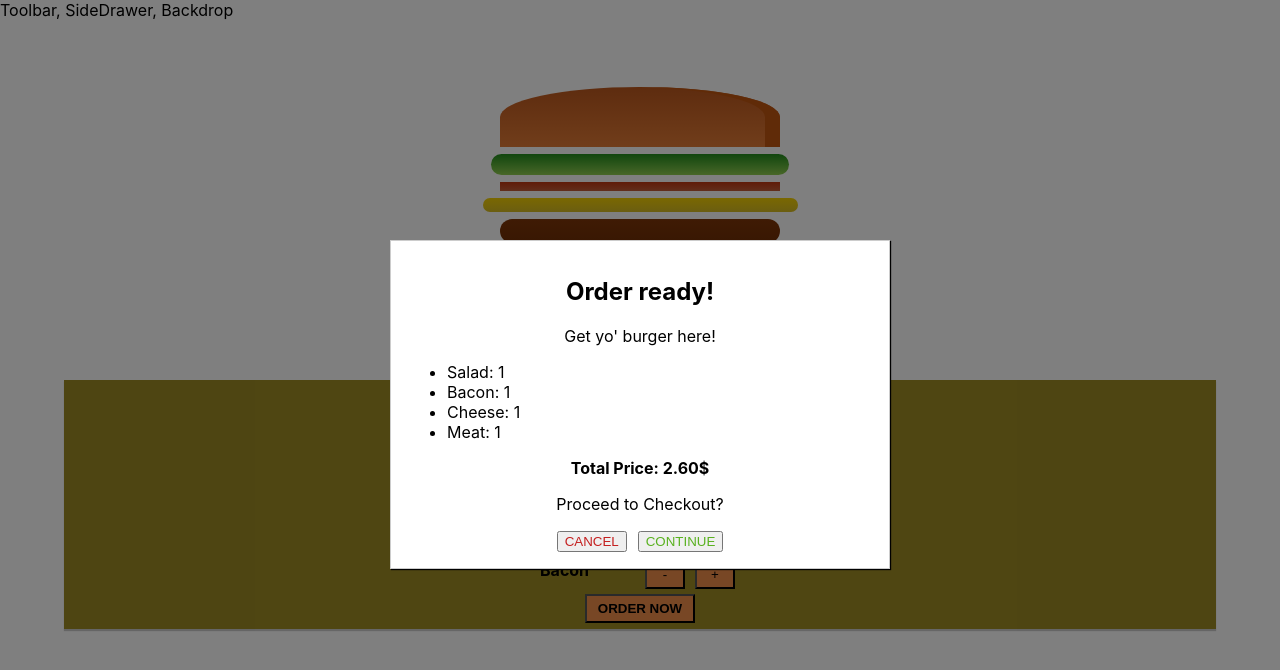
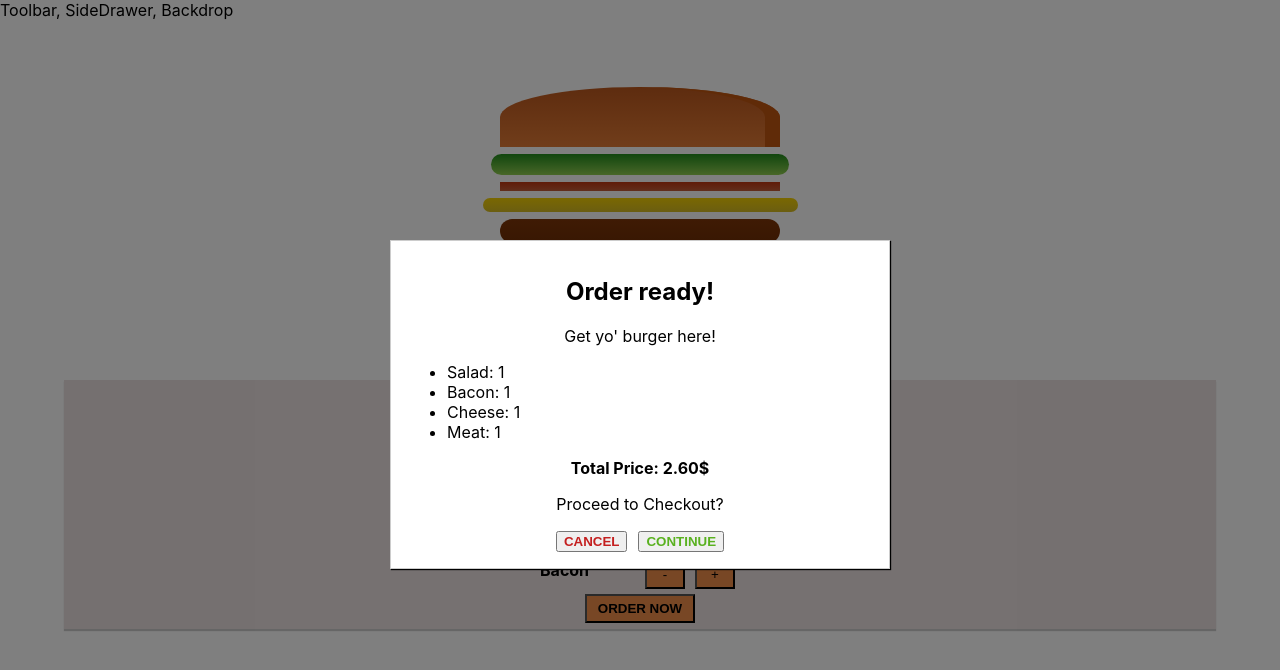
Before and after one commit to Stevan-Radovanovic/BurgerBuilder-WebApp, a React (Create React App) app in the folder bb1/: page / in a window 1280 px wide. Both pictures are taken after a click on the button "ORDER NOW". Shown: the top 670 px of the page. Built offline with nearby package versions, Linux system fonts and the light colour scheme.

Commit message:
Minor styling changes

```diff
--- a/bb1/src/components/Burger/BuildControls/BuildControls.module.css
+++ b/bb1/src/components/Burger/BuildControls/BuildControls.module.css
@@ -6,7 +6,7 @@
   margin: auto;
   padding: 6px 0;
   box-shadow: 0 2px 1px #ccc;
-  background-color: #9e8c24;
+  background-color: rgb(236, 226, 226);
 }
 
 .Price {
--- a/bb1/src/components/Burger/OrderSummary/OrderSummary.module.css
+++ b/bb1/src/components/Burger/OrderSummary/OrderSummary.module.css
@@ -1,10 +1,12 @@
 .Cancel {
   color: #c41f1f;
   margin-right: 11px;
+  font-weight: bold;
 }
 
 .Continue {
   color: #59b11f;
+  font-weight: bold;
 }
 
 .Centered {
```
